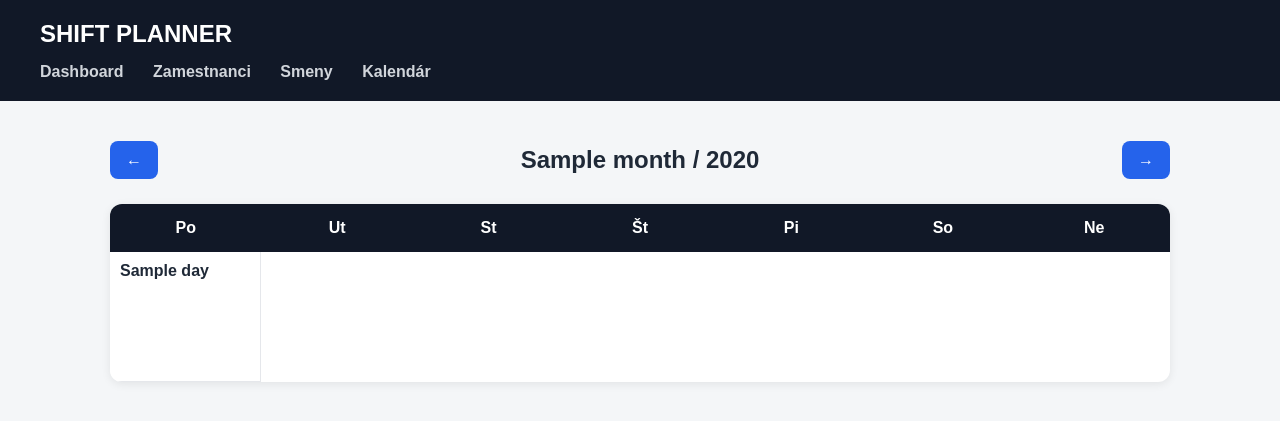
After one commit to janmiscik/shift_planner, a Flask app: template app/web/templates/calendar.html in a window 1280 px wide. The commit adds this page. Shown: the top 421 px of the page. Run offline with Flask 3, Linux system fonts and the light colour scheme; the template is opened without the code that fills it: most values are stand-ins (such as "Sample title", 1, 10 or a date in 2020); parts of the project's set-up code (start-up, migrations or seed data) failed here and were passed over.

Commit message:
Add calendar view

```diff
--- a/app/web/app.py
+++ b/app/web/app.py
@@ -1,5 +1,7 @@
 """Webová aplikácia Shift Planner."""
 
+from calendar import monthrange
+from datetime import date
 from flask import Flask, render_template, request, redirect
 
 from app.data.database import create_tables
@@ -74,5 +76,43 @@ def add_shift_page():
     )
 
 
+@app.route("/calendar")
+def calendar_page():
+    create_tables()
+
+    today = date.today()
+
+    year = request.args.get("year", today.year, type=int)
+    month = request.args.get("month", today.month, type=int)
+
+    if month < 1:
+        month = 12
+        year -= 1
+
+    if month > 12:
+        month = 1
+        year += 1
+
+    shifts = get_shifts()
+
+    calendar_days = []
+
+    first_weekday, days_in_month = monthrange(year, month)
+
+    for _ in range(first_weekday):
+        calendar_days.append(None)
+
+    for day in range(1, days_in_month + 1):
+        calendar_days.append(day)
+
+    return render_template(
+        "calendar.html",
+        year=year,
+        month=month,
+        calendar_days=calendar_days,
+        shifts=shifts,
+    )
+
+
 if __name__ == "__main__":
     app.run(debug=True)
--- a/app/web/static/style.css
+++ b/app/web/static/style.css
@@ -177,3 +177,91 @@ select:focus {
     }
 
 }
+
+.calendar-header {
+    display: flex;
+    justify-content: space-between;
+    align-items: center;
+    margin-bottom: 25px;
+}
+
+.calendar-header h2 {
+    margin: 0;
+}
+
+.calendar {
+    display: grid;
+    grid-template-columns: repeat(7, 1fr);
+    background: white;
+    border-radius: 12px;
+    overflow: hidden;
+    box-shadow: 0 2px 10px rgba(0, 0, 0, 0.08);
+}
+
+.calendar-day-name {
+    padding: 15px;
+    background: #111827;
+    color: white;
+    text-align: center;
+    font-weight: bold;
+}
+
+.calendar-day {
+    min-height: 130px;
+    padding: 10px;
+    border-right: 1px solid #e5e7eb;
+    border-bottom: 1px solid #e5e7eb;
+    background: white;
+}
+
+.empty-day {
+    background: #f9fafb;
+}
+
+.day-number {
+    font-weight: bold;
+    margin-bottom: 8px;
+}
+
+.calendar-shift {
+    display: flex;
+    flex-direction: column;
+    gap: 3px;
+    padding: 8px;
+    margin-bottom: 6px;
+    border-radius: 7px;
+    background: #eff6ff;
+    border-left: 4px solid #2563eb;
+    font-size: 12px;
+}
+
+.calendar-shift strong {
+    font-size: 12px;
+}
+
+.calendar-shift span {
+    color: #374151;
+}
+
+.calendar-shift small {
+    color: #6b7280;
+}
+
+@media (max-width: 800px) {
+
+    .calendar-day {
+        min-height: 100px;
+        padding: 6px;
+    }
+
+    .calendar-shift {
+        font-size: 10px;
+        padding: 5px;
+    }
+
+    .calendar-day-name {
+        padding: 10px 4px;
+        font-size: 12px;
+    }
+
+}
--- /dev/null
+++ b/app/web/templates/calendar.html
@@ -0,0 +1,114 @@
+<!DOCTYPE html>
+<html lang="sk">
+
+<head>
+    <meta charset="UTF-8">
+    <meta name="viewport" content="width=device-width, initial-scale=1.0">
+
+    <title>Kalendár - Shift Planner</title>
+
+    <link
+        rel="stylesheet"
+        href="{{ url_for('static', filename='style.css') }}"
+    >
+</head>
+
+<body>
+
+<header>
+
+    <h1>SHIFT PLANNER</h1>
+
+    <nav>
+        <a href="/">Dashboard</a>
+        <a href="/">Zamestnanci</a>
+        <a href="/shifts">Smeny</a>
+        <a href="/calendar">Kalendár</a>
+    </nav>
+
+</header>
+
+<main>
+
+    <div class="calendar-header">
+
+        <a
+            class="btn"
+            href="/calendar?year={{ year if month > 1 else year - 1 }}&month={{ month - 1 if month > 1 else 12 }}"
+        >
+            ←
+        </a>
+
+        <h2>
+            {{ month }} / {{ year }}
+        </h2>
+
+        <a
+            class="btn"
+            href="/calendar?year={{ year if month < 12 else year + 1 }}&month={{ month + 1 if month < 12 else 1 }}"
+        >
+            →
+        </a>
+
+    </div>
+
+    <div class="calendar">
+
+        <div class="calendar-day-name">Po</div>
+        <div class="calendar-day-name">Ut</div>
+        <div class="calendar-day-name">St</div>
+        <div class="calendar-day-name">Št</div>
+        <div class="calendar-day-name">Pi</div>
+        <div class="calendar-day-name">So</div>
+        <div class="calendar-day-name">Ne</div>
+
+        {% for day in calendar_days %}
+
+            {% if day %}
+
+                <div class="calendar-day">
+
+                    <div class="day-number">
+                        {{ day }}
+                    </div>
+
+                    {% for shift in shifts %}
+
+                        {% if shift[3] == "%04d-%02d-%02d"|format(year, month, day) %}
+
+                            <div class="calendar-shift">
+
+                                <strong>
+                                    {{ shift[1] }} {{ shift[2] }}
+                                </strong>
+
+                                <span>
+                                    {{ shift[4] }} – {{ shift[5] }}
+                                </span>
+
+                                <small>
+                                    {{ shift[6] }}
+                                </small>
+
+                            </div>
+
+                        {% endif %}
+
+                    {% endfor %}
+
+                </div>
+
+            {% else %}
+
+                <div class="calendar-day empty-day"></div>
+
+            {% endif %}
+
+        {% endfor %}
+
+    </div>
+
+</main>
+
+</body>
+</html>
```
